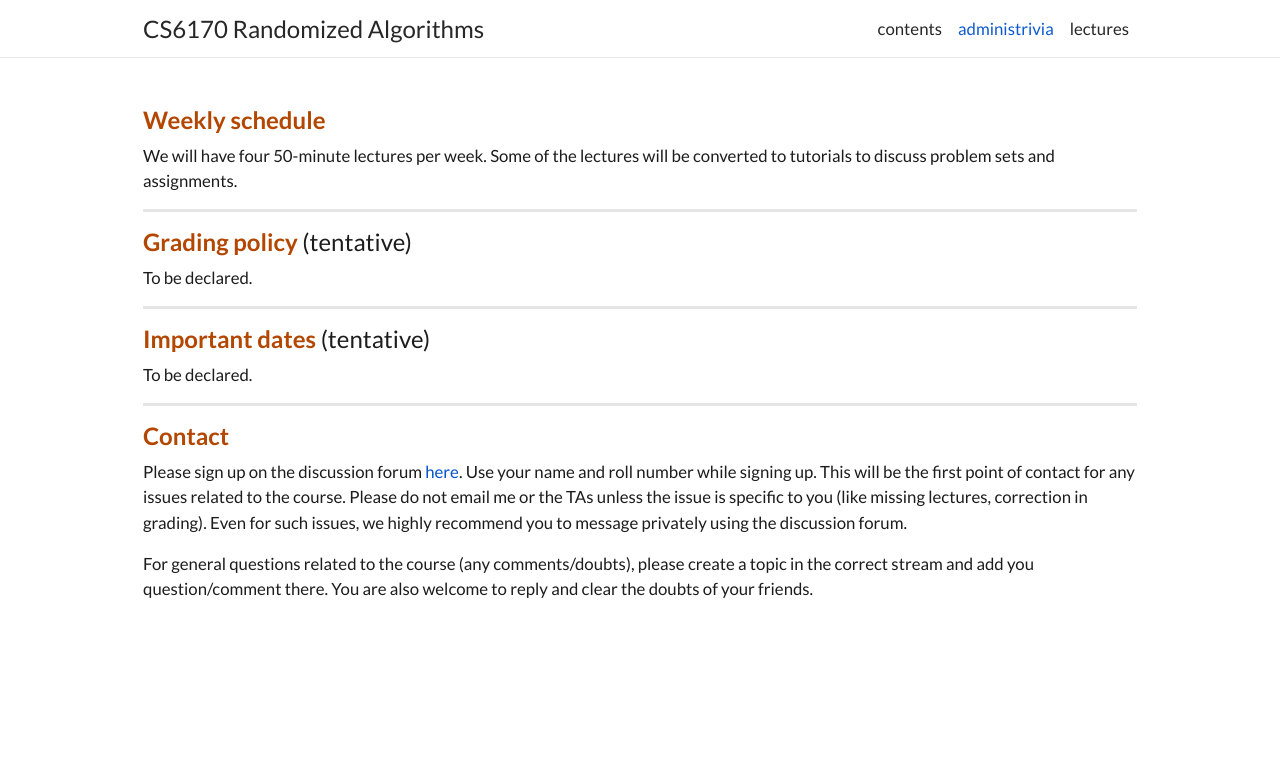
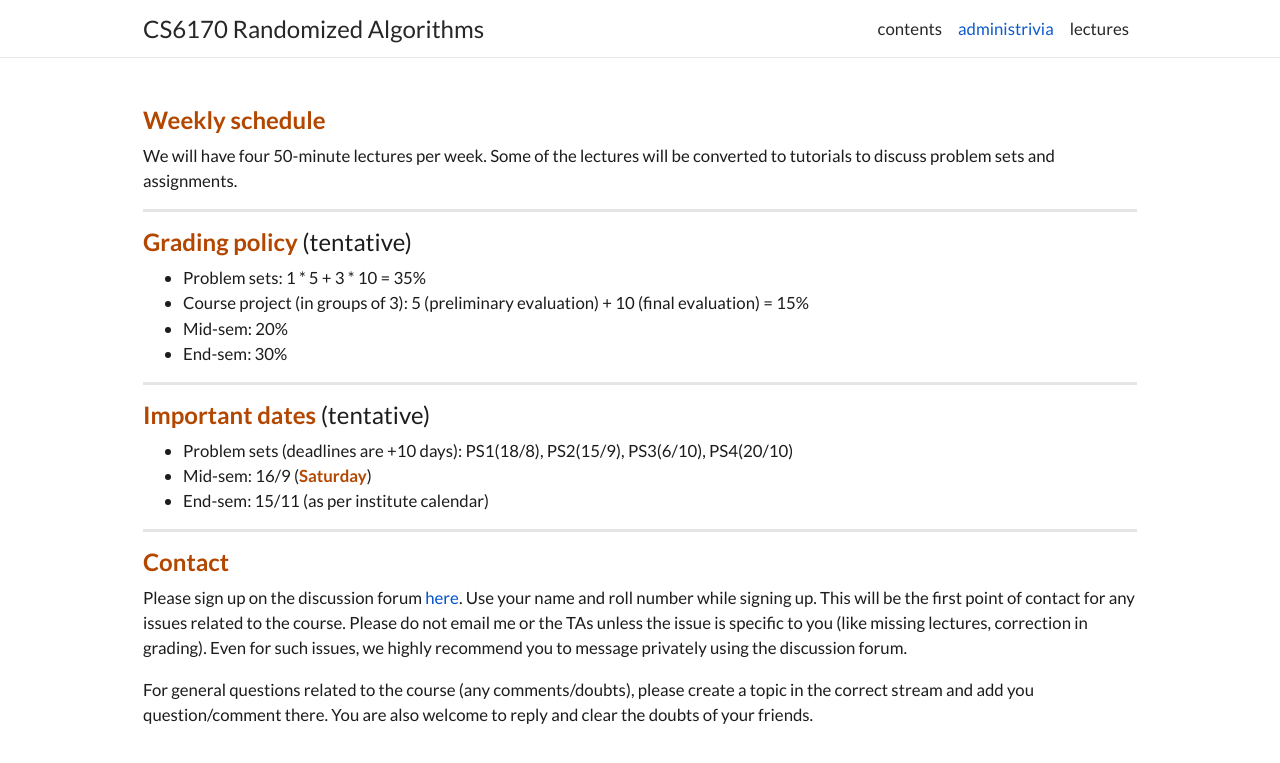
Before and after one commit to yaduvasudev/6170-23, a Jekyll site: the page built from _pages/admin.md, in a window 1280 px wide. Shown: the top 763 px of the page. Built offline with Jekyll 4.4.1, drawn with Linux system fonts in a browser that asks for light colours; comment, search, counter and statistics services are not loaded; a style sheet for code colours, icons or effects is not loaded.

Commit message:
added dates, grading policy, and TAs

```diff
--- a/_pages/admin.md
+++ b/_pages/admin.md
@@ -14,13 +14,18 @@ We will have four 50-minute lectures per week. Some of the lectures will be conv
 
 #### **Grading policy** (tentative)
 
-To be declared.
+- Problem sets: 1 * 5 + 3 * 10 = 35%
+- Course project (in groups of 3): 5 (preliminary evaluation) + 10 (final evaluation) = 15%
+- Mid-sem: 20%
+- End-sem: 30%
 
 ---
 
 #### **Important dates** (tentative)
 
-To be declared.
+- Problem sets (deadlines are +10 days): PS1(18/8), PS2(15/9), PS3(6/10), PS4(20/10)
+- Mid-sem: 16/9 (**Saturday**)
+- End-sem: 15/11 (as per institute calendar)
 
 ---
 
```
Also changed, not shown: _pages/about.md (+2 -1 lines), 3 other files.
